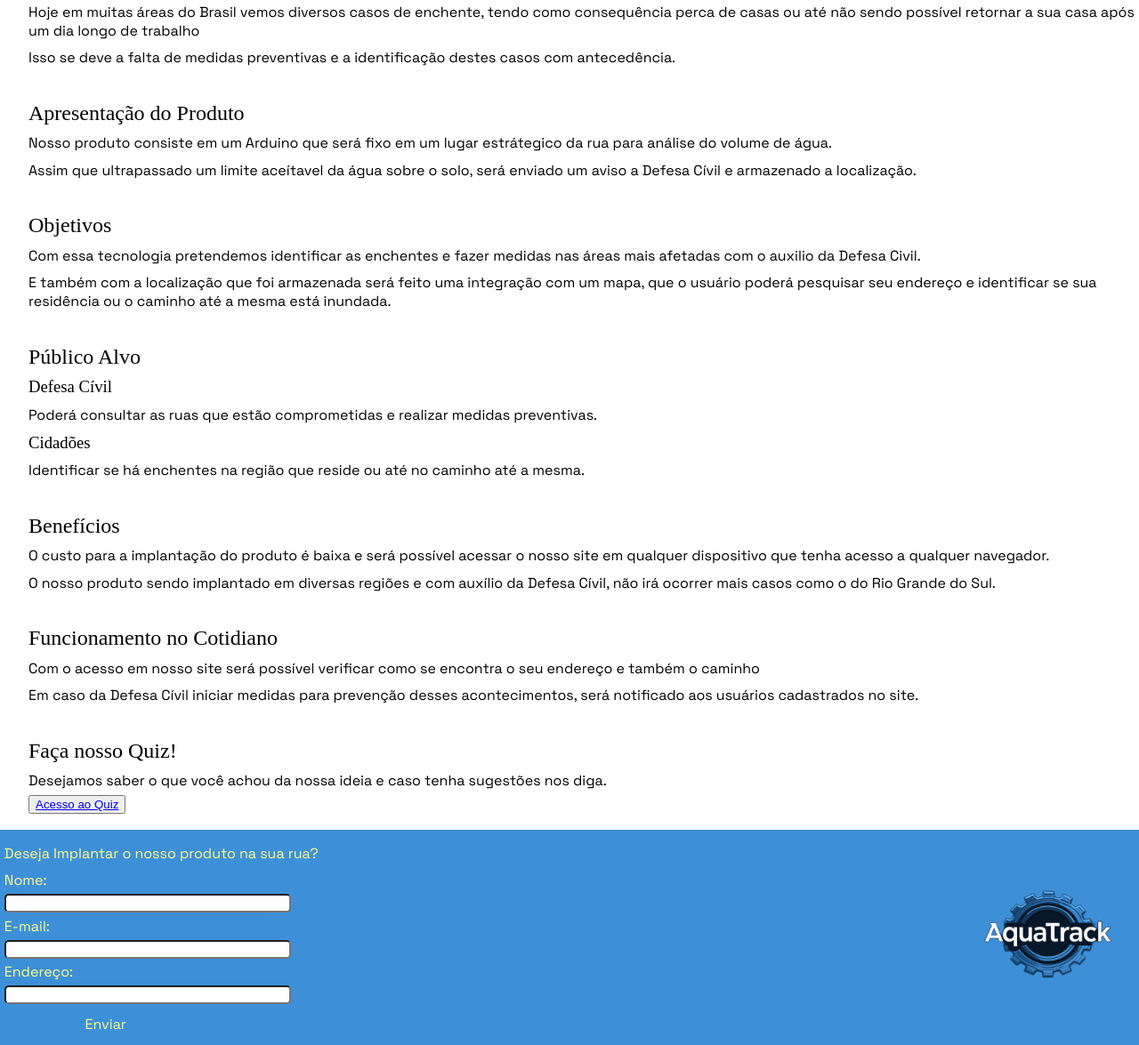
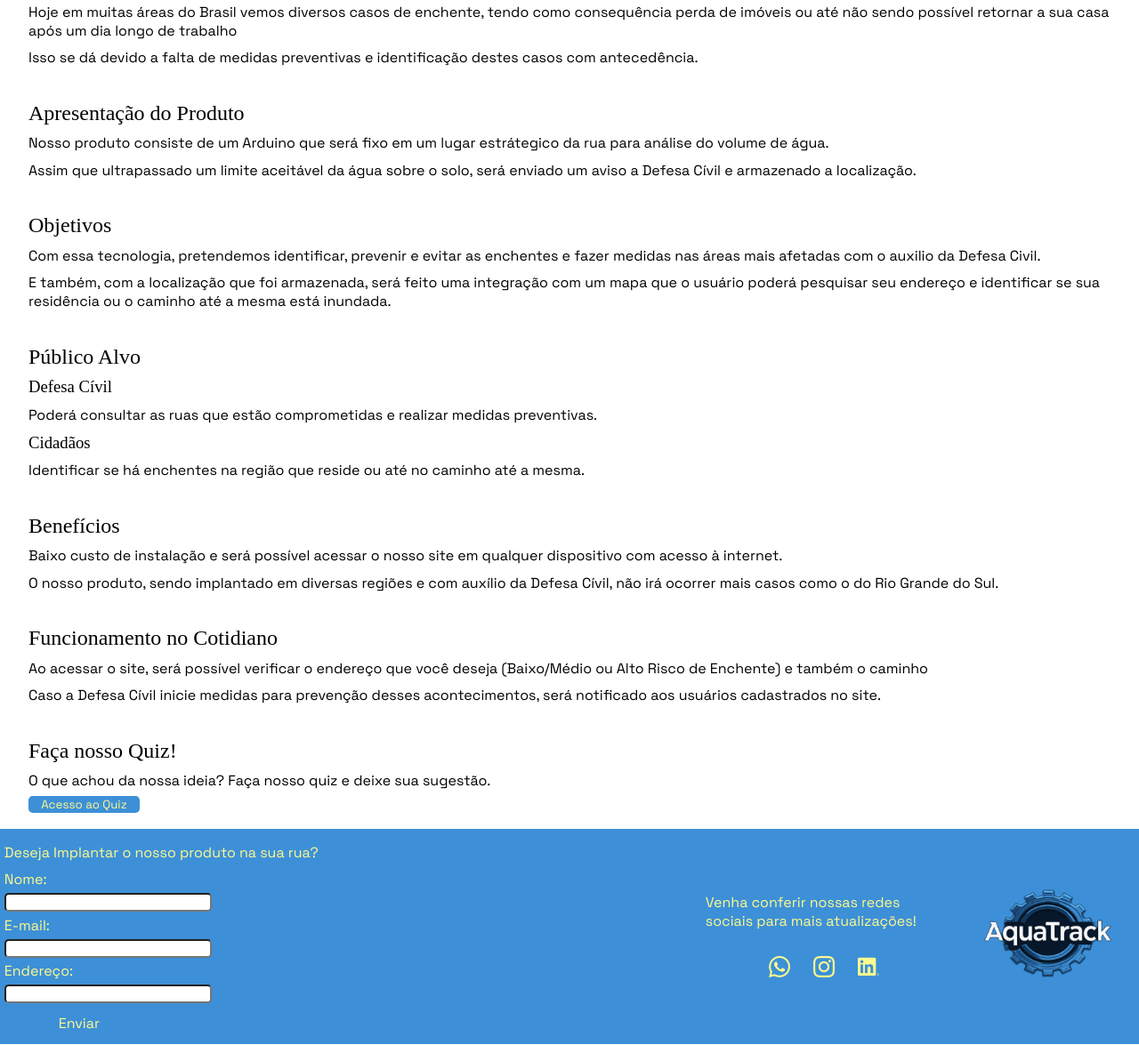
Before and after one commit to GSFIAP/GS-01, a plain HTML site: page index.html in a window 1280 px wide. Shown: the part 178-1353 px from the top of the page at 89% size. Drawn offline with Linux system fonts and the light colour scheme; a web font is replaced by a local one.

Commit message:
feat: Icones Redes Sociais

```diff
--- a/index.html
+++ b/index.html
@@ -34,22 +34,22 @@
     </header>
     <section id="secao-produto-inicio" class="secao-produto">
         <h2>Enchente no Brasil</h2>
-        <p>Hoje em muitas áreas do Brasil vemos diversos casos de enchente, tendo como consequência perca de casas ou até não sendo possível retornar a sua casa após um dia longo de trabalho</p>
+        <p>Hoje em muitas áreas do Brasil vemos diversos casos de enchente, tendo como consequência perda de imóveis ou até não sendo possível retornar a sua casa após um dia longo de trabalho</p>
         <!-- //<img alt="Enchente no Rio Grande do Sul" src="./src/assets/imgs/enchente-rio-grande-do-sul.webp"> -->
         <!-- <p class="descricao-imagem">Enchente que assolou o estado do Rio Grande do Sul</p> -->
-        <p>Isso se deve a falta de medidas preventivas e a identificação destes casos com antecedência.</p>
+        <p>Isso se dá devido a falta de medidas preventivas e identificação destes casos com antecedência.</p>
     </section>
 
     <section id="Produto" class="secao-produto">
         <h2>Apresentação do Produto</h2>
-        <p>Nosso produto consiste em um Arduino que será fixo em um lugar estrátegico da rua para análise do volume de água.</p>
-        <p>Assim que ultrapassado um limite aceítavel da água sobre o solo, será enviado um aviso a Defesa Cívil e armazenado a localização.</p>
+        <p>Nosso produto consiste de um Arduino que será fixo em um lugar estrátegico da rua para análise do volume de água.</p>
+        <p>Assim que ultrapassado um limite aceitável da água sobre o solo, será enviado um aviso a Defesa Cívil e armazenado a localização.</p>
     </section>
 
     <section id="Objetivos" class="secao-produto">
         <h2>Objetivos</h2>
-        <p>Com essa tecnologia pretendemos identificar as enchentes e fazer medidas nas áreas mais afetadas com o auxilio da Defesa Civil.</p>
-        <p>E também com a localização que foi armazenada será feito uma integração com um mapa, que o usuário poderá pesquisar seu endereço e identificar se sua residência ou o caminho até a mesma está inundada.</p>
+        <p>Com essa tecnologia, pretendemos identificar, prevenir e evitar as enchentes e fazer medidas nas áreas mais afetadas com o auxilio da Defesa Civil.</p>
+        <p>E também, com a localização que foi armazenada, será feito uma integração com um mapa que o usuário poderá pesquisar seu endereço e identificar se sua residência ou o caminho até a mesma está inundada.</p>
 
     </section>
 
@@ -57,26 +57,26 @@
         <h2>Público Alvo</h2>
         <h3>Defesa Cívil</h3>
         <p>Poderá consultar as ruas que estão comprometidas e realizar medidas preventivas.</p>
-        <h3>Cidadões</h3>
+        <h3>Cidadãos</h3>
         <p>Identificar se há enchentes na região que reside ou até no caminho até a mesma.</p>
     </section>
 
     <section id="Beneficios" class="secao-produto">
         <h2>Benefícios</h2>
-        <p>O custo para a implantação do produto é baixa e será possível acessar o nosso site em qualquer dispositivo que tenha acesso a qualquer navegador.</p>
-        <p>O nosso produto sendo implantado em diversas regiões e com auxílio da Defesa Cívil, não irá ocorrer mais casos como o do Rio Grande do Sul.</p>
+        <p>Baixo custo de instalação e será possível acessar o nosso site em qualquer dispositivo com acesso à internet.</p>
+        <p>O nosso produto, sendo implantado em diversas regiões e com auxílio da Defesa Cívil, não irá ocorrer mais casos como o do Rio Grande do Sul.</p>
     </section>
 
     <section id="Cotidiano" class="secao-produto">
         <h2>Funcionamento no Cotidiano</h2>
-        <p>Com o acesso em nosso site será possível verificar como se encontra o seu endereço e também o caminho</p>
-        <p>Em caso da Defesa Cívil iniciar medidas para prevenção desses acontecimentos, será notificado aos usuários cadastrados no site.</p>
+        <p>Ao acessar o site, será possível verificar o endereço que você deseja (Baixo/Médio ou Alto Risco de Enchente) e também o caminho</p>
+        <p>Caso a Defesa Cívil inicie medidas para prevenção desses acontecimentos, será notificado aos usuários cadastrados no site.</p>
     </section>
 
     <section class="secao-produto">
         <h2>Faça nosso Quiz!</h2>
-        <p>Desejamos saber o que você achou da nossa ideia e caso tenha sugestões nos diga.</p>
-        <button><a href="./src/pages/quiz.html">Acesso ao Quiz</a></button>
+        <p>O que achou da nossa ideia? Faça nosso quiz e deixe sua sugestão.</p>
+        <button class="botao-quiz"><a href="./src/pages/quiz.html">Acesso ao Quiz</a></button>
     </section>
 
 <footer id="Contato">
@@ -91,10 +91,16 @@
         <input type="text" id="endereco"></textarea>
         <button id="btnEnviar">Enviar</button>
     </form>
+            <div class="redes-sociais" id="logo-redes-social">
+                <p>Venha conferir nossas redes sociais para mais atualizações!</p>
+                <div class="icones-redes">
+                    <a href="https://api.whatsapp.com/send/?phone=5511976769012&text&type=phone_number&app_absent=0"><img  alt="Whatsapp" src="./src/assets/imgs/whatsapp_modo_azul.png"></a>
+                    <a href="https://www.instagram.com/"><img alt="Instagram" src="./src/assets/imgs/instagram_modo_azul.png"></a>
+                    <a href="https://www.linkedin.com/"><img alt="LinkedIn" src="./src/assets/imgs/linkedin_modo_azul.png"></a>
+                </div>
+            </div>
         <img id="logo" src="./src/assets/imgs/logo.png" alt="Logo AquaTrack">
-        <div class="redes-sociais">
 
-        </div>
 </footer>
     <script src="./src/js/app.js"></script>
 </body>
--- a/src/css/index.css
+++ b/src/css/index.css
@@ -72,8 +72,8 @@ header {
 #Contato {
     width: 100%;
     display: flex;
-    justify-content: center;
-    align-items: center;
+    justify-content: space-around;
+    align-items:center;
     margin-top: 0.4rem;
     background-color: var(--cor-principal);
     color: var(--cor-secundaria);
@@ -86,17 +86,13 @@ header {
 
 }
 
-@media (max-width:500px){
-
-    }
-
 .formulario {
     display: flex;
     flex-direction: column;
     justify-content: center;
     font-family: var(--fonte-texto);
     width: 100%;
-
+    height: 100%;
 
     & input {
         width: 30%;
@@ -144,9 +140,6 @@ header {
     margin-bottom: 0.4rem;
 }
 
-.redes-sociais {
-    display: block;
-}
 
 .menu-responsivo {
     display: none;
@@ -190,3 +183,46 @@ header {
 }
 
 }
+
+.redes-sociais {
+    display: flex;
+    flex-direction: column;
+    font-family: var(--fonte-texto);
+        & p {
+        margin:1rem;
+
+    }
+
+}
+
+.icones-redes {
+    display: flex;
+    flex-direction: row;
+    justify-content: center;
+
+    & img {
+        margin: 0.8rem;
+    }
+}
+
+.botao-quiz {
+    background-color: var(--cor-principal);
+    border:none;
+    border-radius: 0.3rem;
+    width: 10%;
+    & a {
+    text-decoration: none;
+    color: var(--cor-secundaria);
+    font-family: var(--fonte-texto);
+    }
+}
+
+.botao-quiz:hover {
+        background-color: var(--cor-secundaria);
+
+        border-radius: 0.3rem;
+        transition: all 0.5s ease-in-out ;
+        & a {
+           color: var(--cor-principal);
+        }
+    }
--- a/src/js/app.js
+++ b/src/js/app.js
@@ -5,25 +5,47 @@ const inputEmail = document.getElementById('email');
 const inputEndereco = document.getElementById('endereco');
 const btnEnviar = document.getElementById('btnEnviar');
 const mensagemErro = document.getElementById('mensagemErro')
-const redesSociais = document.getElementById('redes-sociais')
+const redesSociais = document.getElementById('logo-redes-social')
 
 btnCorPreto.addEventListener("click", function () {
     html.classList.remove("modo-verde", "modo-azul")
     html.classList.toggle("modo-preto");
+        redesSociais.innerHTML = `
+    <p>Venha conferir nossas redes sociais para mais atualizações!</p>
+       <div class="icones-redes">
+            <a href="https://api.whatsapp.com/send/?phone=5511976769012&text&type=phone_number&app_absent=0"><img  alt="Whatsapp" src="./src/assets/imgs/whatsapp_modo_preto.png"></a>
+            <a href="https://www.instagram.com/"><img alt="Instagram" src="./src/assets/imgs/instagram_modo_preto.png"></a>
+            <a href="https://www.linkedin.com/"><img alt="LinkedIn" src="./src/assets/imgs/linkedin_modo_preto.png"></a>
+        </div>
+    `
 
 });
 
 btnCorVerde.addEventListener("click", function () {
     html.classList.remove("modo-preto", "modo-azul")
     html.classList.toggle("modo-verde");
+    redesSociais.innerHTML = `
+    <p>Venha conferir nossas redes sociais para mais atualizações!</p>
+       <div class="icones-redes">
+            <a href="https://api.whatsapp.com/send/?phone=5511976769012&text&type=phone_number&app_absent=0"><img  alt="Whatsapp" src="./src/assets/imgs/whatsapp_modo_verde.png"></a>
+            <a href="https://www.instagram.com/"><img alt="Instagram" src="./src/assets/imgs/instagram_modo_verde.png"></a>
+            <a href="https://www.linkedin.com/"><img alt="LinkedIn" src="./src/assets/imgs/linkedin_modo_verde.png"></a>
+        </div>
+    `
 });
 
 btnCorAzul.addEventListener("click", function () {
     html.classList.remove("modo-verde", "modo-preto")
     html.classList.toggle("modo-azul");
-    // redesSociais.innerHTML = `
-    // <img id="whatsapp-modo-azul" src="./src/assets/imgs/whatsapp_modo_azul.png">
-    // `
+    redesSociais.innerHTML = `
+        <p>Venha conferir nossas redes sociais para mais atualizações!</p>
+       <div class="icones-redes">
+            <a href="https://api.whatsapp.com/send/?phone=5511976769012&text&type=phone_number&app_absent=0"><img  alt="Whatsapp" src="./src/assets/imgs/whatsapp_modo_azul.png"></a>
+            <a href="https://www.instagram.com/"><img alt="Instagram" src="./src/assets/imgs/instagram_modo_azul.png"></a>
+            <a href="https://www.linkedin.com/"><img alt="LinkedIn" src="./src/assets/imgs/linkedin_modo_azul.png"></a>
+        </div>
+    `
+
 });
 
 
```
Also changed, not shown: src/pages/quiz.html (+2 -0 lines), src/assets/imgs/instagram_modo_azul.png (added), src/assets/imgs/instagram_modo_preto.png (added), src/assets/imgs/instagram_modo_verde.png (added), src/assets/imgs/linkedin_modo_azul.png (added), src/assets/imgs/linkedin_modo_preto.png (added), src/assets/imgs/linkedin_modo_verde.png (added), src/assets/imgs/whatsapp_modo_azul.png (added), src/assets/imgs/whatsapp_modo_preto.png (added), src/assets/imgs/whatsapp_modo_verde.png (added).
